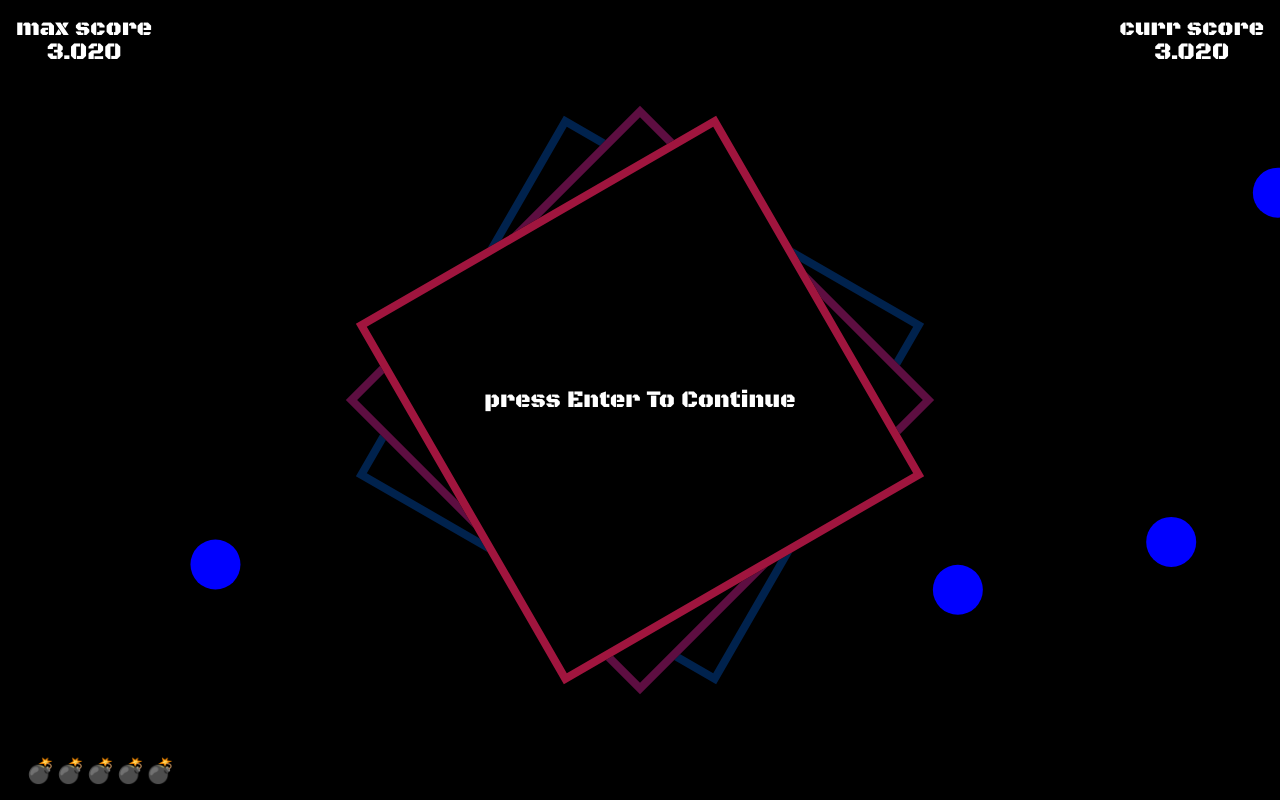
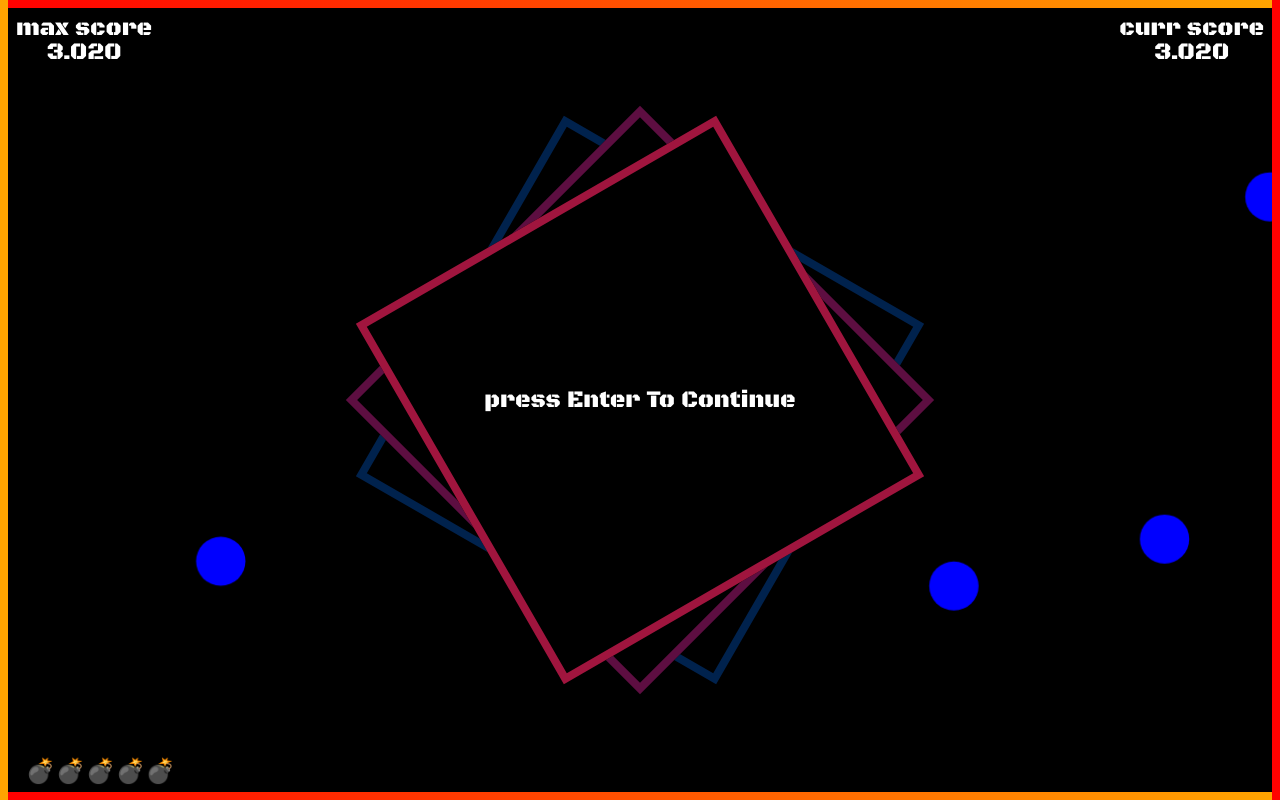
Before and after one commit to sVyu/cozy-canvas-dodge-game, a plain HTML site: page index.html in a window 1280 px wide. Drawn offline with Linux system fonts and the light colour scheme.

Commit message:
update: canvas-outline

```diff
--- a/styles/style.css
+++ b/styles/style.css
@@ -15,7 +15,15 @@ body {
   position: absolute;
   width: 100%;
   height: 100vh;
-  background-color: black;
+  /* background-color: black; */
+
+  box-sizing: border-box;
+  padding: 1vmin;
+
+  background-image: linear-gradient(black, black),
+    linear-gradient(to right, red 0%, orange 100%);
+  background-origin: content-box;
+  background-clip: content-box, border-box;
 }
 
 #maxScore {
```
